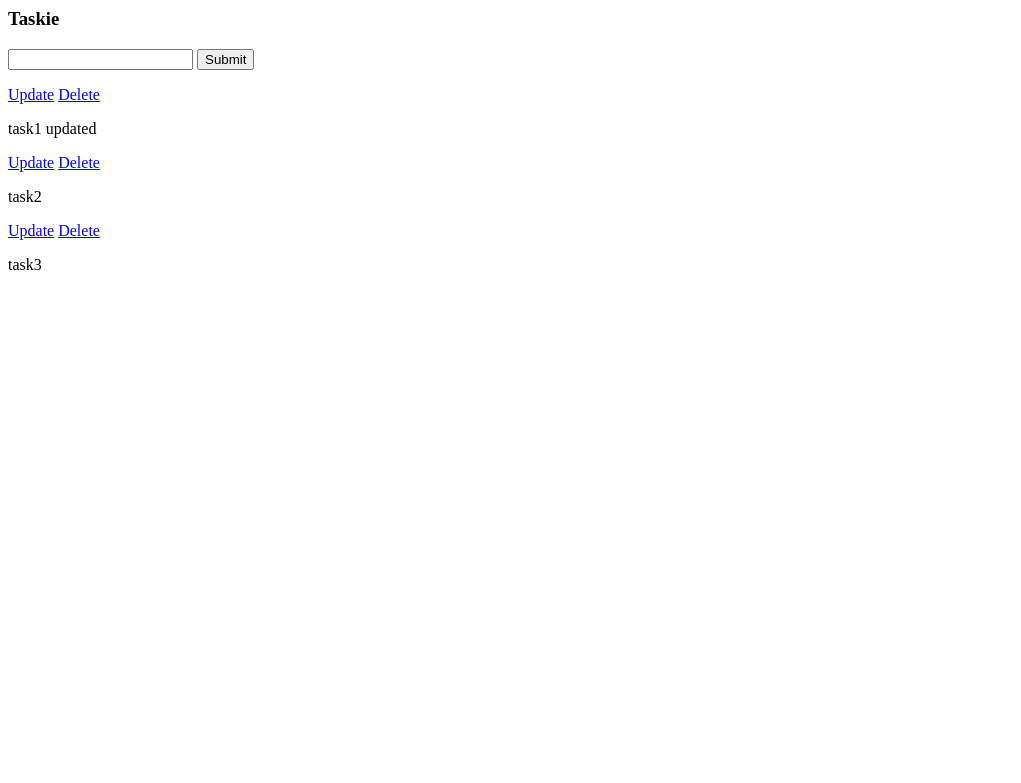
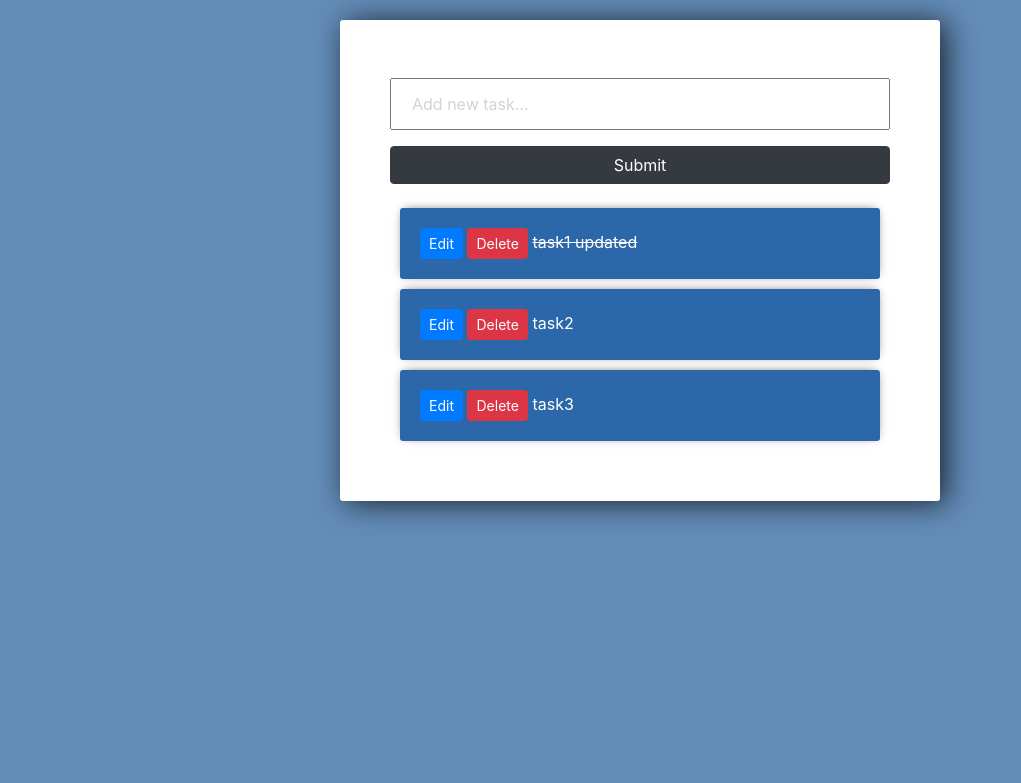
Before and after one commit to vagdonic/Taskie, a Django app: page / in a window 1280 px wide. Shown: the top 783 px of the page, without its empty margins (0-1021 px from the left). Run offline with Django 3.2, Linux system fonts and the light colour scheme; data comes from the database, SQL or seed files in the repository; both versions use the stored data as it was after the commit; some libraries are stand-ins or nearby versions.

Commit message:
final changes with CSS

```diff
--- a/taskie/forms.py
+++ b/taskie/forms.py
@@ -3,7 +3,7 @@ from django.forms import ModelForm
 from . models import *
 
 class TaskForm(forms.ModelForm):
-
+    title= forms.CharField(widget= forms.TextInput(attrs={'placeholder':'Add new task...'}))
     class Meta:
         model = Task
         fields = '__all__'
--- a/taskie/templates/taskie/tasks.html
+++ b/taskie/templates/taskie/tasks.html
@@ -1,15 +1,70 @@
-<h3>Taskie</h3>
+<link rel="stylesheet" href="https://stackpath.bootstrapcdn.com/bootstrap/4.3.1/css/bootstrap.min.css" integrity="sha384-ggOyR0iXCbMQv3Xipma34MD+dH/1fQ784/j6cY/iJTQUOhcWr7x9JvoRxT2MZw1T" crossorigin="anonymous">
+
+<style>
+
+	body{
+		background-color: #638CB8;
+	}
+
+	input{
+		width: 100%;
+		padding: 12px 20px;
+		margin: 8px 0;
+		box-sizing: border-box;
+	}
+
+	input::placeholder {
+	  color: #d3d3d3;
+	}
+
+	.submit{
+		background-color: #6BA3E8;
+	}
+
+	.center-column{
+		width:600px;
+		margin: 20px auto;
+		padding:50px;
+		background-color: #fff;
+		border-radius: 3px;
+		box-shadow: 6px 2px 30px 0px rgba(0,0,0,0.75);
+	}
+
+	.item-row{
+		background-color: #2c67aa;
+		margin: 10px;
+		padding: 20px;
+		border-radius: 3px;
+		color: #fff;
+		font-size: 16px;
+		box-shadow: 0px -1px 10px -4px rgba(0,0,0,0.75);
+	}
+
+
+
+</style>
+
+<div class="center-column">
 
 	<form method="POST" action="/">
 		{% csrf_token %}
 		{{form.title}}
-    <input type="submit" name="Add Task">
+		<input class="btn btn-dark" type="submit" name="Create Task">
 	</form>
 
+	<div class="todo-list">
+
 	{% for task in tasks %}
-    <div>
-        <a href="{% url 'update' task.id %}">Update</a>
-        <a href="{% url 'del' task.id %}">Delete</a>
-        <p>{{task}}</p>
+		<div class="item-row">
+			<a class="btn btn-sm btn-primary" href="{% url 'update' task.id %}">Edit</a>
+			<a class="btn btn-sm btn-danger" href="{% url 'del' task.id %}">Delete</a>
+
+			{% if task.complete == True %}
+			<strike>{{task}}</strike>
+			{% else %}
+			<span>{{task}}</span>
+			{% endif %}
 		</div>
 	{% endfor %}
+	</div>
+</div>
```
Also changed, not shown: db.sqlite3. Lines whose indentation alone changed are shown as unchanged.
